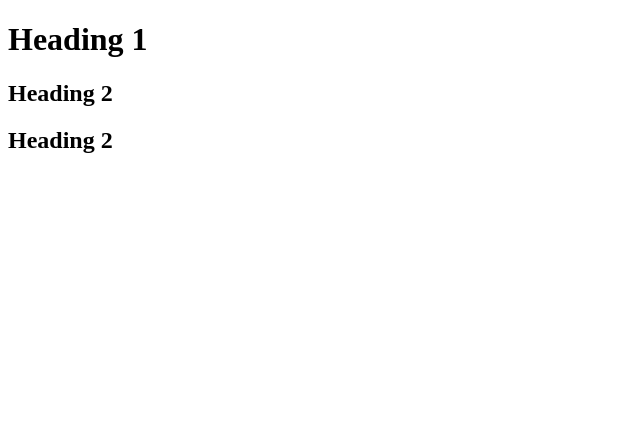
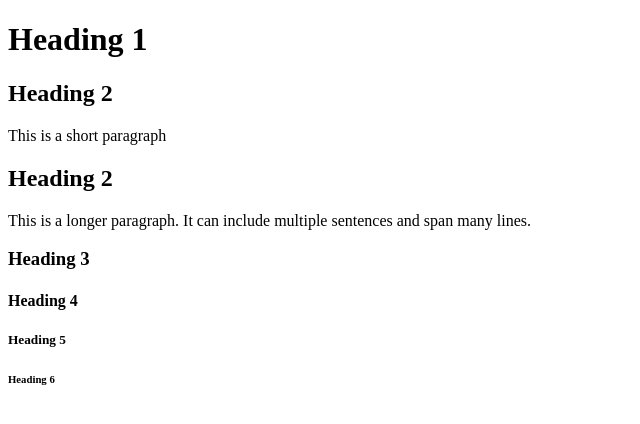
Before and after one commit to sarahelizajeffrey/website, a plain HTML site: page index.html in a window 1280 px wide. Shown: the whole page, without its empty margins (0-640 px from the left). Drawn offline with Linux system fonts and the light colour scheme.

Commit message:
Update index.html

```diff
--- a/index.html
+++ b/index.html
@@ -7,6 +7,12 @@
 <body>
 <h1>Heading 1</h1>
 <h2>Heading 2</h1>
+<p>This is a short paragraph</p>
 <h2>Heading 2</h2>
+<p>This is a longer paragraph. It can include multiple sentences and span many lines.</p>
+<h3>Heading 3</h3>
+<h4>Heading 4</h4>
+<h5>Heading 5</h5>
+<h6>Heading 6</h6>
 </body>
 </html>
```
